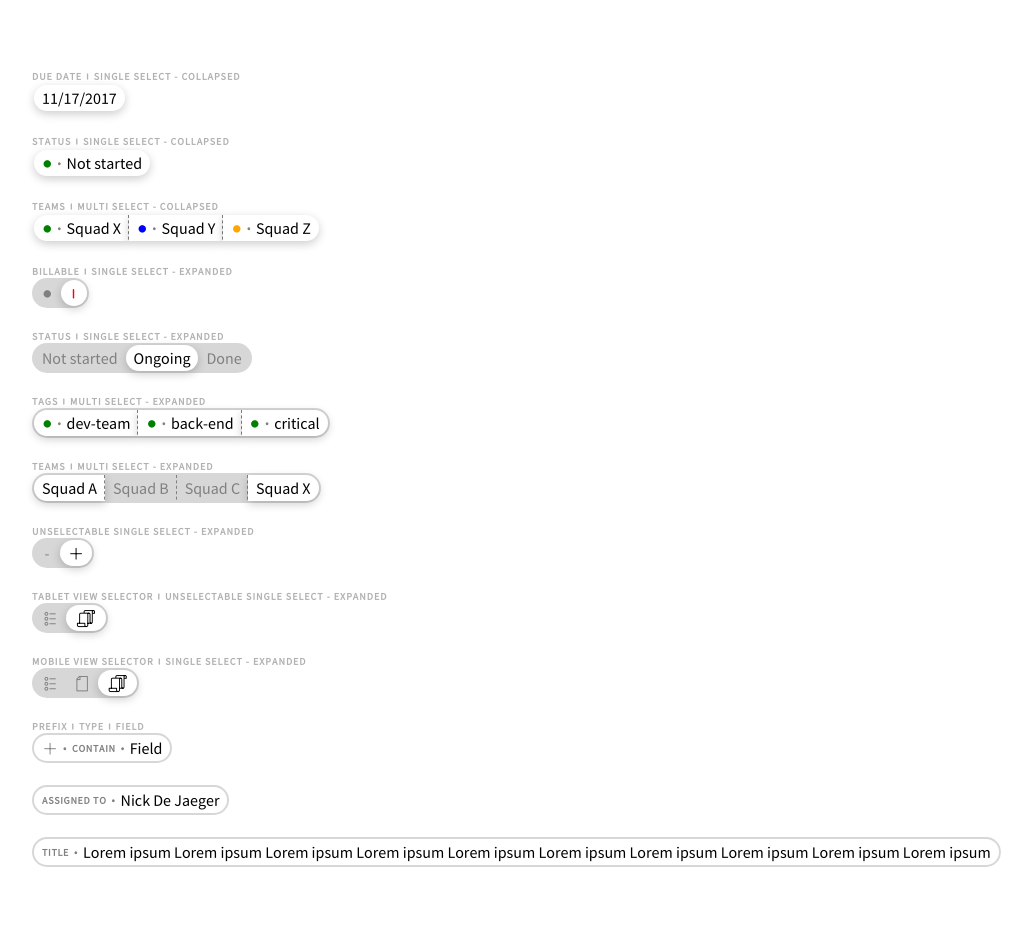
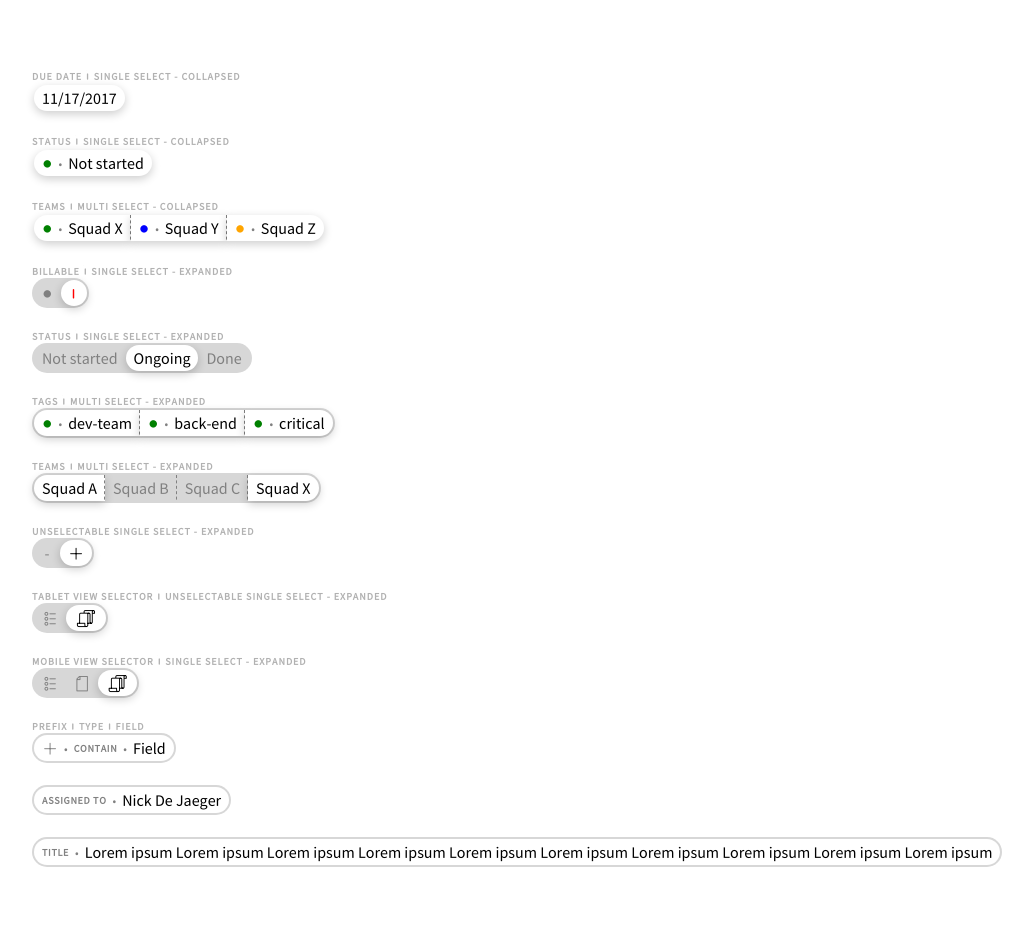
Before and after one commit to lordblendi/tracker-mockup, a Jekyll site: the page built from pages/components.html, in a window 1280 px wide. Shown: the whole page, without its empty margins (18-1051 px from the left). Built offline with Jekyll 4.4.1, drawn with Linux system fonts in a browser that asks for light colours; nearby versions of some CDN libraries; comment, search, counter and statistics services are not loaded.

Commit message:
update components

```diff
--- a/_includes/components/selectors/collapsed/status.html
+++ b/_includes/components/selectors/collapsed/status.html
@@ -2,6 +2,7 @@
   <div class="pmx-selector__item pmx-selector__item--selected">
     <div class="pmx-selector__block ">
       <span class="pmx-selector__blockPart pmx-selector__blockPart--prefix" style="color: green;">܌</span>
+      <span class="pmx-selector__blockSeperator">•</span>
       <span class="pmx-selector__blockPart pmx-selector__blockPart--field js_pmx-selector__blockPart--label">Not started</span>
     </div>
   </div>
--- a/_includes/components/selectors/collapsed/teams.html
+++ b/_includes/components/selectors/collapsed/teams.html
@@ -2,18 +2,21 @@
   <div class="pmx-selector__item pmx-selector__item--selected">
     <div class="pmx-selector__block ">
       <span class="pmx-selector__blockPart pmx-selector__blockPart--prefix" style="color: green;">܌</span>
+      <span class="pmx-selector__blockSeperator">•</span>
       <span class="pmx-selector__blockPart pmx-selector__blockPart--field">Squad X</span>
     </div>
   </div>
   <div class="pmx-selector__item pmx-selector__item--selected">
     <div class="pmx-selector__block ">
       <span class="pmx-selector__blockPart pmx-selector__blockPart--prefix" style="color: blue;">܌</span>
+      <span class="pmx-selector__blockSeperator">•</span>
       <span class="pmx-selector__blockPart pmx-selector__blockPart--field">Squad Y</span>
     </div>
   </div>
   <div class="pmx-selector__item pmx-selector__item--selected">
     <div class="pmx-selector__block ">
       <span class="pmx-selector__blockPart pmx-selector__blockPart--prefix" style="color: orange;">܌</span>
+      <span class="pmx-selector__blockSeperator">•</span>
       <span class="pmx-selector__blockPart pmx-selector__blockPart--field">Squad Z</span>
     </div>
   </div>
--- a/_includes/components/selectors/expanded/tags.html
+++ b/_includes/components/selectors/expanded/tags.html
@@ -2,18 +2,21 @@
   <div class="pmx-selector__item pmx-selector__item--selected">
     <div class="pmx-selector__block ">
       <span class="pmx-selector__blockPart pmx-selector__blockPart--prefix" style="color: green;">܌</span>
+      <span class="pmx-selector__blockSeperator">•</span>
       <span class="pmx-selector__blockPart pmx-selector__blockPart--field">dev-team</span>
     </div>
   </div>
   <div class="pmx-selector__item pmx-selector__item--selected">
     <div class="pmx-selector__block ">
       <span class="pmx-selector__blockPart pmx-selector__blockPart--prefix" style="color: green;">܌</span>
+      <span class="pmx-selector__blockSeperator">•</span>
       <span class="pmx-selector__blockPart pmx-selector__blockPart--field">back-end</span>
     </div>
   </div>
   <div class="pmx-selector__item pmx-selector__item--selected">
     <div class="pmx-selector__block ">
       <span class="pmx-selector__blockPart pmx-selector__blockPart--prefix" style="color: green;">܌</span>
+      <span class="pmx-selector__blockSeperator">•</span>
       <span class="pmx-selector__blockPart pmx-selector__blockPart--field">critical</span>
     </div>
   </div>
--- a/_includes/popups/semsearch.html
+++ b/_includes/popups/semsearch.html
@@ -16,6 +16,7 @@
                       <div class="pmx-selector__item">
                         <div class="pmx-selector__block ">
                           <span class="pmx-selector__blockPart pmx-selector__blockPart--label">Any</span>
+                          <span class="pmx-selector__blockSeperator">•</span>
                           <span class="pmx-selector__blockPart pmx-selector__blockPart--field">Typed keyword</span>
                         </div>
                       </div>
@@ -32,6 +33,7 @@
                         <div class="pmx-selector__item">
                           <div class="pmx-selector__block ">
                             <span class="pmx-selector__blockPart pmx-selector__blockPart--label">title</span>
+                            <span class="pmx-selector__blockSeperator">•</span>
                             <span class="pmx-selector__blockPart pmx-selector__blockPart--field">Lorem ipsum Lorem ipsum Lorem ipsum Lorem ipsum Lorem ipsum Lorem ipsum Lorem ipsum Lorem ipsum Lorem ipsum Lorem ipsum</span>
                           </div>
                         </div>
@@ -48,6 +50,7 @@
                         <div class="pmx-selector__item">
                           <div class="pmx-selector__block ">
                             <span class="pmx-selector__blockPart pmx-selector__blockPart--label">Assigned to</span>
+                            <span class="pmx-selector__blockSeperator">•</span>
                             <span class="pmx-selector__blockPart pmx-selector__blockPart--field">Nick De Jaeger</span>
                           </div>
                         </div>
@@ -64,7 +67,9 @@
                         <div class="pmx-selector__item">
                           <div class="pmx-selector__block ">
                             <span class="pmx-selector__blockPart pmx-selector__blockPart--prefix">-</span>
+                            <span class="pmx-selector__blockSeperator">•</span>
                             <span class="pmx-selector__blockPart pmx-selector__blockPart--label">Priority</span>
+                            <span class="pmx-selector__blockSeperator">•</span>
                             <span class="pmx-selector__blockPart pmx-selector__blockPart--field">dialog-wrapper</span>
                           </div>
                         </div>
--- a/pages/components.html
+++ b/pages/components.html
@@ -139,10 +139,12 @@ permalink: /components
     <div class="field__value">
 
       <div class="pmx-selector pmx-selector--readonly">
-        <div class="pmx-selector__item pmx-selector__item--selected">
+        <div class="pmx-selector__item">
           <div class="pmx-selector__block">
             <span class="pmx-selector__blockPart pmx-selector__blockPart--prefix">ބ</span>
+            <span class="pmx-selector__blockSeperator">•</span>
             <span class="pmx-selector__blockPart pmx-selector__blockPart--label">Contain</span>
+            <span class="pmx-selector__blockSeperator">•</span>
             <span class="pmx-selector__blockPart pmx-selector__blockPart--field">Field</span>
           </div>
         </div>
@@ -157,9 +159,10 @@ permalink: /components
     <div class="field__value">
 
       <div class="pmx-selector pmx-selector--readonly">
-        <div class="pmx-selector__item pmx-selector__item--selected">
+        <div class="pmx-selector__item">
           <div class="pmx-selector__block">
             <span class="pmx-selector__blockPart pmx-selector__blockPart--label">Assigned to</span>
+            <span class="pmx-selector__blockSeperator">•</span>
             <span class="pmx-selector__blockPart pmx-selector__blockPart--field">Nick De Jaeger</span>
           </div>
         </div>
@@ -174,9 +177,10 @@ permalink: /components
     <div class="field__value">
 
       <div class="pmx-selector pmx-selector--readonly">
-        <div class="pmx-selector__item pmx-selector__item--selected">
+        <div class="pmx-selector__item">
           <div class="pmx-selector__block">
             <span class="pmx-selector__blockPart pmx-selector__blockPart--label">Title</span>
+            <span class="pmx-selector__blockSeperator">•</span>
             <span class="pmx-selector__blockPart pmx-selector__blockPart--field">Lorem ipsum Lorem ipsum Lorem ipsum Lorem ipsum Lorem ipsum Lorem ipsum Lorem ipsum Lorem ipsum Lorem ipsum Lorem ipsum</span>
           </div>
         </div>
--- a/sass/components/selector2.scss
+++ b/sass/components/selector2.scss
@@ -84,7 +84,7 @@
     cursor: pointer;
     transition: all .3s ease-in-out;
 
-    &:not(.pmx-selector__item--selected):hover {
+    &:hover {
       background-color: rgba(255, 255, 255, .6);
       color: rgba(0, 0, 0, .7);
     }
@@ -109,35 +109,16 @@
     &Part {
       position: relative;
       display: inline-block;
-      padding: 0 0;
-      margin: 0 14px 0 0;
+      padding: 0 3px;
       width: 100%;
       text-align: center;
 
-      &:last-child {
-        margin: 0;
+      &:first-child {
+        padding-left: 0;
       }
 
-      &--label,
-      &--prefix {
-        + .pmx-selector__blockPart--label,
-        + .pmx-selector__blockPart--field {
-          &:before {
-            content: '•';
-            font-size: 12px;
-            color: #808080;
-            line-height: initial;
-            letter-spacing: normal;
-            font-weight: 400;
-            text-transform: none;
-            margin: 0 6px 0 0;
-            position: absolute;
-            left: -9px;
-            top: 50%;
-            transform: translateY(-50%);
-            margin-top: -1px;
-          }
-        }
+      &:last-child {
+        padding-right: 0;
       }
 
       &--label  {
@@ -152,14 +133,25 @@
 
       }
     }
+
+    &Seperator {
+      font-size: 12px;
+      color: #808080;
+      line-height: initial;
+      letter-spacing: normal;
+      font-weight: 400;
+      padding: 0 3px;
+    }
   }
 
   &--readonly {
     .pmx-selector__item {
       background-color: #FFF;
+      box-shadow: none;
 
-      &--selected {
-        box-shadow: none;
+      &:hover {
+        background-color: rgba(255, 255, 255, 1);
+        color: rgba(0, 0, 0, 1);
       }
 
       .pmx-selector__blockPart--field {
@@ -176,11 +168,13 @@
       border-radius: 0;
 
       &:first-child {
-        border-radius: 30px 0 0 30px;
+        border-top-left-radius: 30px;
+        border-bottom-left-radius: 30px;
       }
 
       &:last-child {
-        border-radius: 0 30px 30px 0;
+        border-top-right-radius: 30px;
+        border-bottom-right-radius: 30px;
       }
 
       &:not(:last-child)::after {
```
Also changed, not shown: pages/colorpicker.html (+7 -1 lines).
